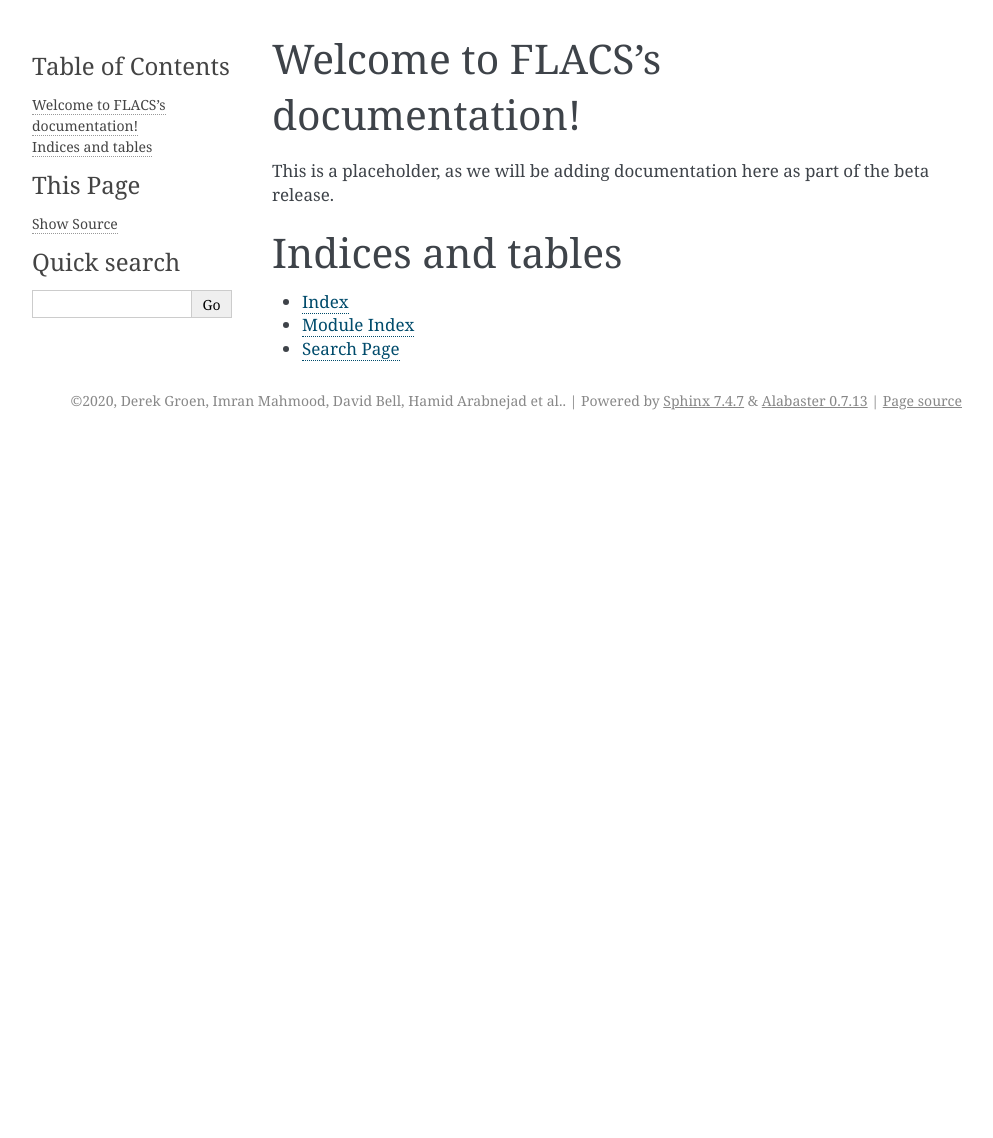
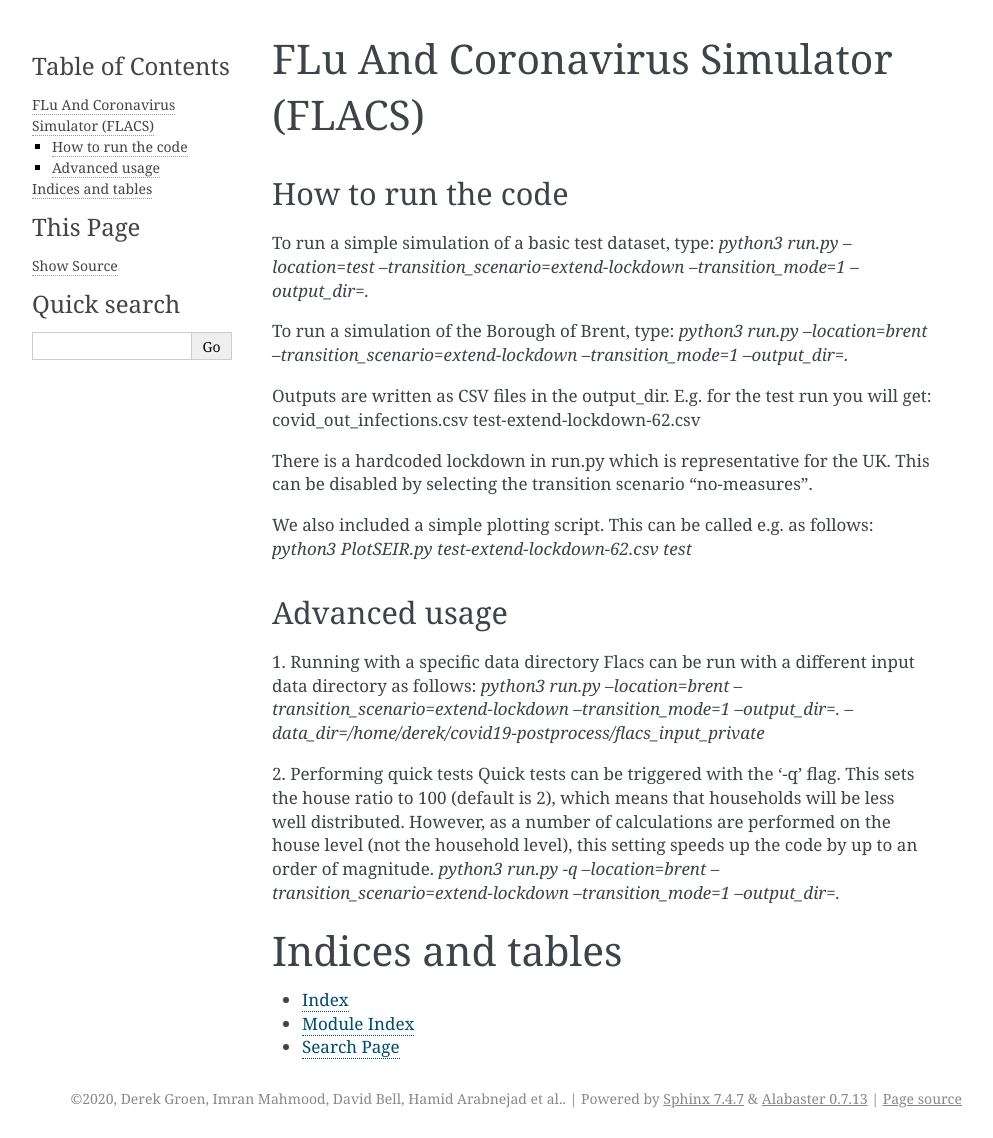
Before and after one commit to djgroen/facs, a Sphinx documentation site: the page built from docs/index.rst, in a window 1280 px wide. Shown: the whole page, without its empty margins (148-1141 px from the left). Built offline with Sphinx 7.4.7, drawn with Linux system fonts in a browser that asks for light colours; before the commit the page ends 900 px from its top, so only the background shows below that.

Commit message:
Inserted readme content in docs.

```diff
--- a/docs/index.rst
+++ b/docs/index.rst
@@ -3,9 +3,38 @@
    You can adapt this file completely to your liking, but it should at least
    contain the root `toctree` directive.
 
-Welcome to FLACS's documentation!
+FLu And Coronavirus Simulator (FLACS)
 =================================
-This is a placeholder, as we will be adding documentation here as part of the beta release.
+
+How to run the code
+-------------------
+To run a simple simulation of a basic test dataset, type:
+`python3 run.py --location=test --transition_scenario=extend-lockdown --transition_mode=1 --output_dir=.`
+
+To run a simulation of the Borough of Brent, type:
+`python3 run.py --location=brent --transition_scenario=extend-lockdown --transition_mode=1 --output_dir=.`
+
+Outputs are written as CSV files in the output\_dir. E.g. for the test run you will get:
+covid\_out\_infections.csv
+test-extend-lockdown-62.csv
+
+There is a hardcoded lockdown in run.py which is representative for the UK. This can be disabled by selecting the transition scenario "no-measures".
+
+We also included a simple plotting script. This can be called e.g. as follows:
+`python3 PlotSEIR.py test-extend-lockdown-62.csv test`
+
+Advanced usage
+--------------
+
+1. Running with a specific data directory
+Flacs can be run with a different input data directory as follows:
+`python3 run.py --location=brent --transition_scenario=extend-lockdown --transition_mode=1 --output_dir=. --data_dir=/home/derek/covid19-postprocess/flacs_input_private`
+
+2. Performing quick tests
+Quick tests can be triggered with the '-q' flag. This sets the house ratio to 100 (default is 2), which means that households will be less well distributed.
+However, as a number of calculations are performed on the house level (not the household level), this setting speeds up the code by up to an order of magnitude.
+`python3 run.py -q --location=brent --transition_scenario=extend-lockdown --transition_mode=1 --output_dir=.`
+
 
 .. toctree::
    :maxdepth: 2
```
